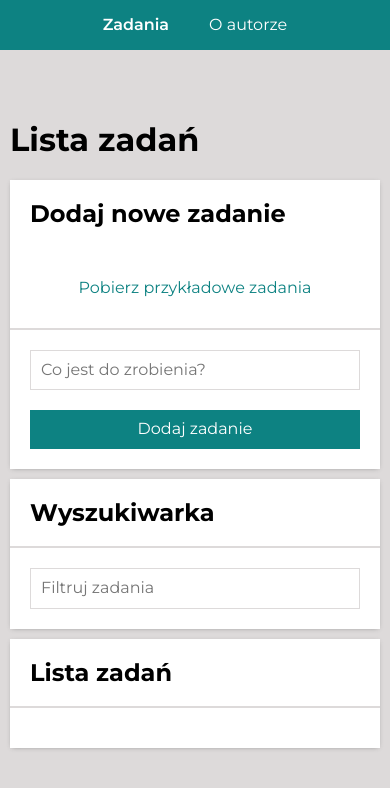
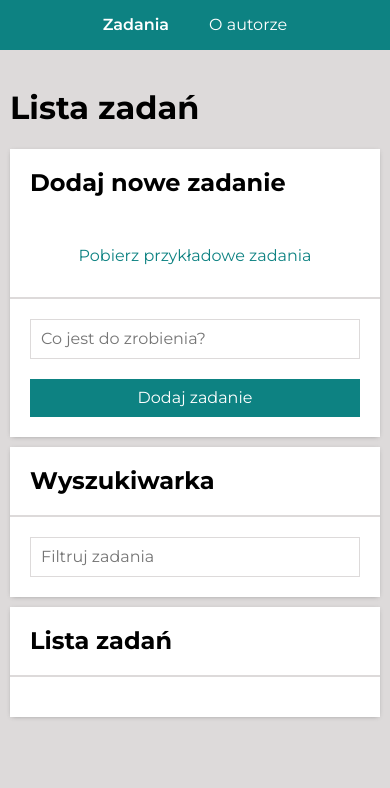
Before and after one commit to am97veb/todos-list-react, a React (Create React App) app: page /#/zadania in a window 390 px wide. Shown: the top 788 px of the page. Built offline with nearby package versions, Linux system fonts and the light colour scheme.

Commit message:
improved responsiveness on slim screens

```diff
--- a/src/common/Container/index.js
+++ b/src/common/Container/index.js
@@ -5,7 +5,7 @@ export const Container = styled.main`
     margin: 0 auto;
     padding: 0 20px;
 
-    @media (max-width: ${({theme})=> theme.breakpoints.mobile}px) {
-        padding: 10px;
+    @media (max-width: ${({ theme }) => theme.breakpoints.slim}px) {
+        padding: 0 10px;
     }
 `;
--- a/src/features/tasks/TasksList/styled.js
+++ b/src/features/tasks/TasksList/styled.js
@@ -18,6 +18,11 @@ export const ListItem = styled.li`
     ${({ hidden }) => hidden && css`
         display: none;
     `}
+
+    @media (max-width: ${({ theme }) => theme.breakpoints.slim}px) {
+        grid-template-columns: 30px 1fr 30px;
+        grid-gap: 10px;
+  }
 `;
 
 export const ListButton = styled.button`
--- a/src/theme.js
+++ b/src/theme.js
@@ -14,6 +14,7 @@ export const theme = {
   },
 
   breakpoints: {
-    mobile: 768
+    mobile: 768,
+    slim: 480
   },
 }
```
